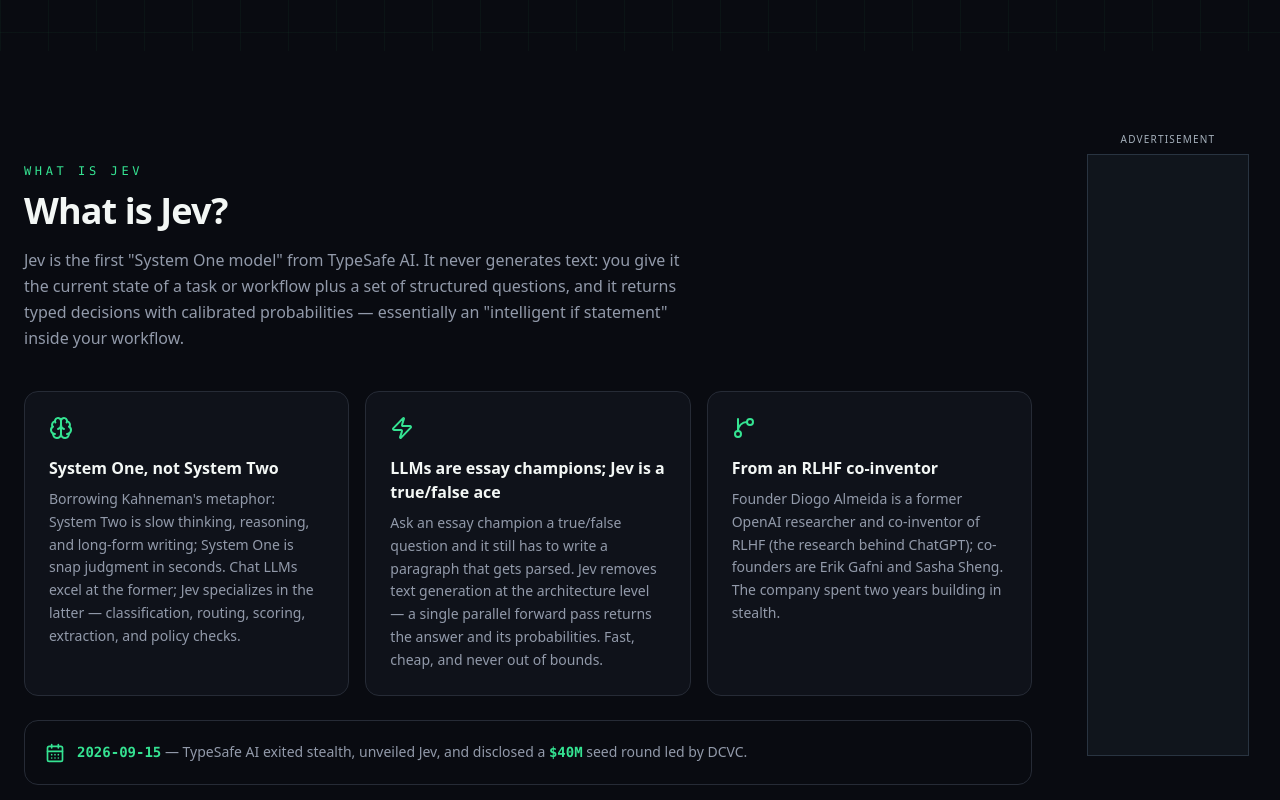
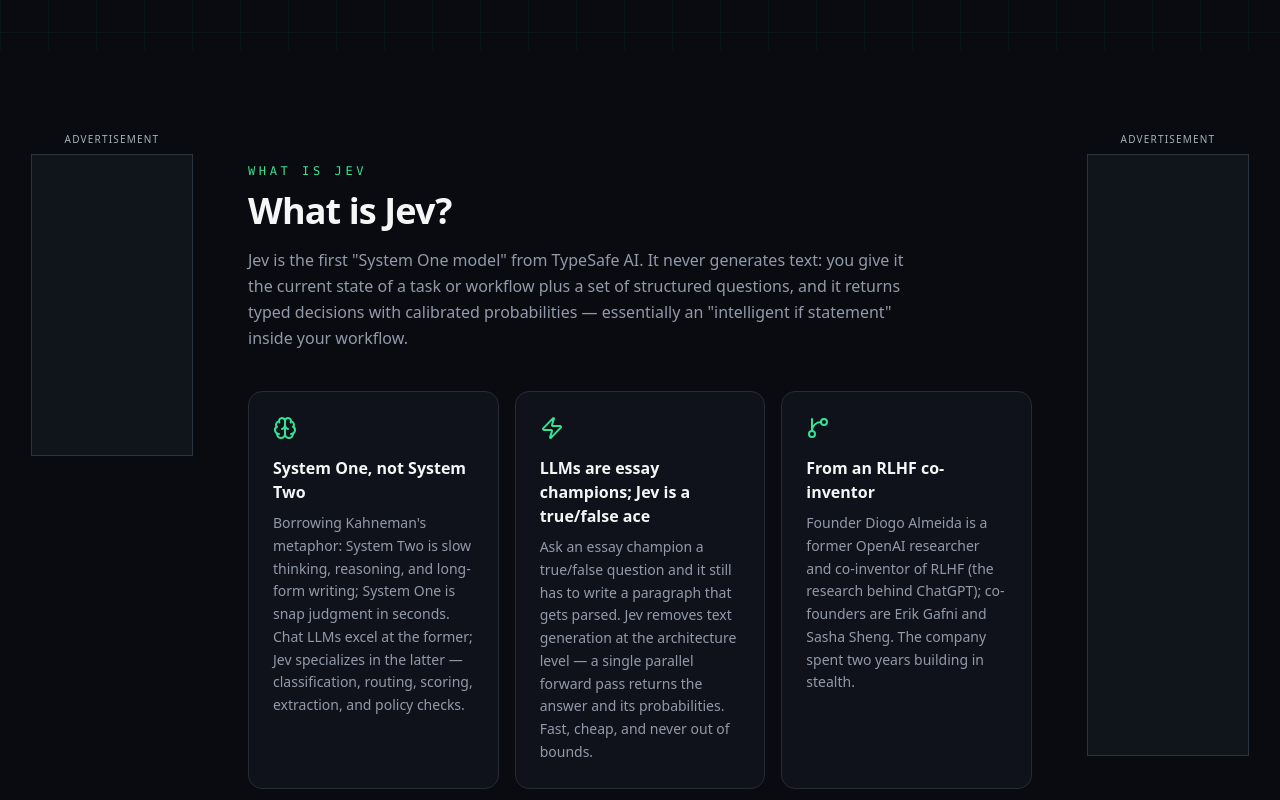
Before and after one commit to lanfeng123456/jev-hub, a React (Vite) app: page / in a window 1280 px wide. Shown: the part 880-1680 px from the top of the page. Built offline with nearby package versions, Linux system fonts and the light colour scheme.

Commit message:
fix: position short advertisement in desktop left rail

```diff
--- a/public/ads.css
+++ b/public/ads.css
@@ -8,12 +8,23 @@
 .ad-sidebar{display:none}
 .home-content-layout{max-width:1440px;margin:0 auto}
 .home-content{min-width:0}
+.article-layout>.ad-left{grid-column:1/-1}
 @media(min-width:1280px) and (min-height:720px){
   .ad-sidebar{display:block;min-width:0}
   .ad-sidebar .ad-placement{position:sticky;top:88px}
-  .home-content-layout{display:grid;grid-template-columns:minmax(0,1fr) 176px;gap:24px;padding-right:24px}
+  .ad-left{min-width:0}
+  .ad-left .ad-after-content{margin:0;padding:0;border:0}
+  .home-content-layout{display:grid;grid-template-columns:176px minmax(0,1fr) 176px;gap:24px;padding:0 24px}
+  .home-content,.guide-hub-content{grid-column:2;grid-row:1}
+  .home-content-layout>.ad-left,.guide-hub-layout>.ad-left{grid-column:1;grid-row:1}
+  .home-content-layout>.ad-sidebar,.guide-hub-layout>.ad-sidebar{grid-column:3;grid-row:1}
+  .home-content-layout>.ad-left .ad-placement,.guide-hub-layout>.ad-left .ad-placement{position:sticky;top:88px}
   .home-sidebar{padding-top:80px}
   .shell.guide-shell{width:min(1400px,100% - 48px)}
-  .guide-shell .article-layout{grid-template-columns:200px minmax(0,1fr) 176px;gap:32px}
-  .guide-hub-layout{display:grid;grid-template-columns:minmax(0,1fr) 176px;gap:32px}
+  .guide-shell .article-layout{grid-template-columns:200px minmax(0,1fr) 176px;grid-template-rows:auto 1fr;gap:32px}
+  .article-layout>.toc-sidebar{grid-column:1;grid-row:2}
+  .article-layout>article{grid-column:2;grid-row:1/span 2;min-width:0}
+  .article-layout>.ad-left{grid-column:1;grid-row:1}
+  .article-layout>.ad-sidebar{grid-column:3;grid-row:1/span 2}
+  .guide-hub-layout{display:grid;grid-template-columns:176px minmax(0,1fr) 176px;gap:32px}
 }
--- a/scripts/generate-guides.mjs
+++ b/scripts/generate-guides.mjs
@@ -32,7 +32,7 @@
 function advertisement(lang, unit, sidebar = false) {
   const label = lang === 'zh' ? '广告' : 'Advertisement';
   const block = `<div class="ad-placement ${unit === 'short' ? 'ad-after-content' : ''}"><span class="ad-label">${label}</span><div class="ad-slot" data-ad-unit="${unit}" aria-label="${label}"></div></div>`;
-  return sidebar ? `<aside class="ad-sidebar" aria-label="${label}">${block}</aside>` : block;
+  return sidebar ? `<aside class="${unit === 'short' ? 'ad-left' : 'ad-sidebar'}" aria-label="${label}">${block}</aside>` : block;
 }
 
 function document(lang, article) {
@@ -64,7 +64,7 @@
 <main id="main" class="shell guide-shell">
 <nav class="breadcrumbs" aria-label="Breadcrumb"><a href="/">${c.home}</a><span aria-hidden="true">/</span><a href="${url(lang)}">${c.guides}</a>${p ? `<span aria-hidden="true">/</span><span>${escape(p.category)}</span>` : ''}</nav>
 <div class="article-heading"><p class="eyebrow">JEV / ${escape(p?.category || c.guides)}</p><h1>${escape(title)}</h1><p class="intro">${escape(p?.intro || c.hubIntro)}</p><p class="meta">${c.checked} <time datetime="${reviewed}">${reviewed}</time> · Jev Hub</p></div>
-${p ? `<div class="article-layout"><aside><nav class="toc" aria-label="${c.contents}"><p>${c.contents}</p>${p.sections.map(s => `<a href="#${escape(s.id)}">${escape(s.title)}</a>`).join('')}<a href="#faq">${c.faq}</a><a href="#sources">${c.sources}</a></nav></aside><article><div class="answer"><h2>${c.answer}</h2><p>${escape(p.answer)}</p></div>${p.sections.map(section).join('')}<section id="faq"><h2>${c.faq}</h2>${p.faq.map(f => `<details><summary>${escape(f.q)}</summary><p>${escape(f.a)}</p></details>`).join('')}</section><section id="sources" class="sources"><h2>${c.sources}</h2><p>${c.notice}</p><ul>${article.sources.map(s => `<li><a href="${escape(s.url)}">${escape(s.label)} ↗</a></li>`).join('')}</ul></section>${advertisement(lang, 'short')}</article>${advertisement(lang, 'tall', true)}</div><section class="related"><h2>${c.related}</h2>${cards(lang, slug)}</section>` : `<div class="guide-hub-layout"><div>${cards(lang)}<div class="hub-note"><h2>${lang === 'zh' ? '第一次接触 Jev？' : 'New to Jev?'}</h2><p>${lang === 'zh' ? '先了解模型和三种决策类型，再根据你的任务选读指南。' : 'Start with the model overview and its three decision types, then pick a guide for your task.'}</p><a href="/#overview">${lang === 'zh' ? '查看模型介绍' : 'Explore the model overview'} →</a></div>${advertisement(lang, 'short')}</div>${advertisement(lang, 'tall', true)}</div>`}
+${p ? `<div class="article-layout"><aside class="toc-sidebar"><nav class="toc" aria-label="${c.contents}"><p>${c.contents}</p>${p.sections.map(s => `<a href="#${escape(s.id)}">${escape(s.title)}</a>`).join('')}<a href="#faq">${c.faq}</a><a href="#sources">${c.sources}</a></nav></aside><article><div class="answer"><h2>${c.answer}</h2><p>${escape(p.answer)}</p></div>${p.sections.map(section).join('')}<section id="faq"><h2>${c.faq}</h2>${p.faq.map(f => `<details><summary>${escape(f.q)}</summary><p>${escape(f.a)}</p></details>`).join('')}</section><section id="sources" class="sources"><h2>${c.sources}</h2><p>${c.notice}</p><ul>${article.sources.map(s => `<li><a href="${escape(s.url)}">${escape(s.label)} ↗</a></li>`).join('')}</ul></section></article>${advertisement(lang, 'short', true)}${advertisement(lang, 'tall', true)}</div><section class="related"><h2>${c.related}</h2>${cards(lang, slug)}</section>` : `<div class="guide-hub-layout"><div class="guide-hub-content">${cards(lang)}<div class="hub-note"><h2>${lang === 'zh' ? '第一次接触 Jev？' : 'New to Jev?'}</h2><p>${lang === 'zh' ? '先了解模型和三种决策类型，再根据你的任务选读指南。' : 'Start with the model overview and its three decision types, then pick a guide for your task.'}</p><a href="/#overview">${lang === 'zh' ? '查看模型介绍' : 'Explore the model overview'} →</a></div></div>${advertisement(lang, 'short', true)}${advertisement(lang, 'tall', true)}</div>`}
 </main><footer><div class="shell"><a class="brand" href="/">&gt;_ Jev Hub</a><p>${c.independent}</p><a href="${url(lang)}">${c.guides}</a> · <a href="/sitemap.xml">Sitemap</a></div></footer>
 </body></html>`;
 }
--- a/src/pages/Home.tsx
+++ b/src/pages/Home.tsx
@@ -27,8 +27,10 @@
         <Cases />
         <VideoWall />
         <Faq />
-        <AdPlacement unit="short" />
         </div>
+        <aside className="ad-left home-sidebar" aria-label="Advertisement / 广告">
+          <AdPlacement unit="short" />
+        </aside>
         <aside className="ad-sidebar home-sidebar" aria-label="Advertisement / 广告">
           <AdPlacement unit="tall" />
         </aside>
```
